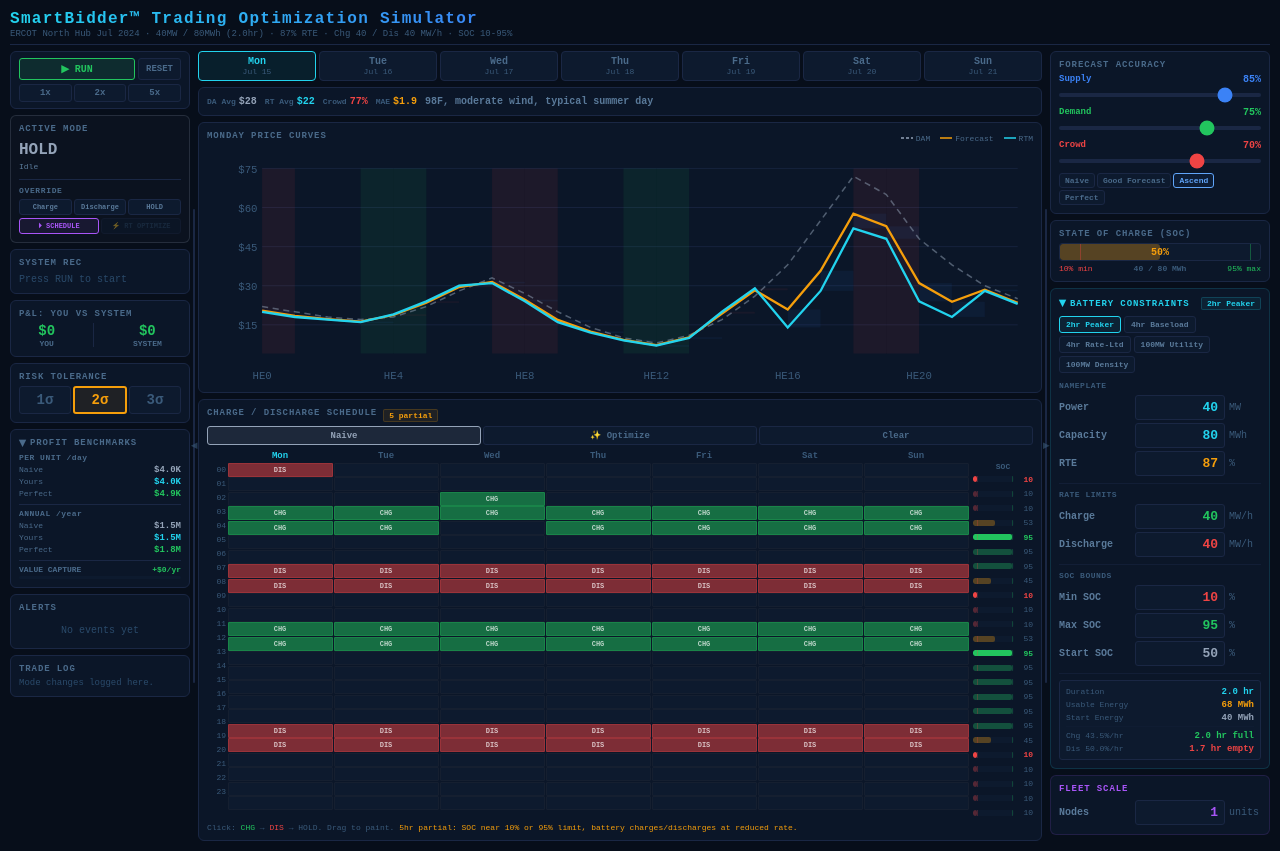
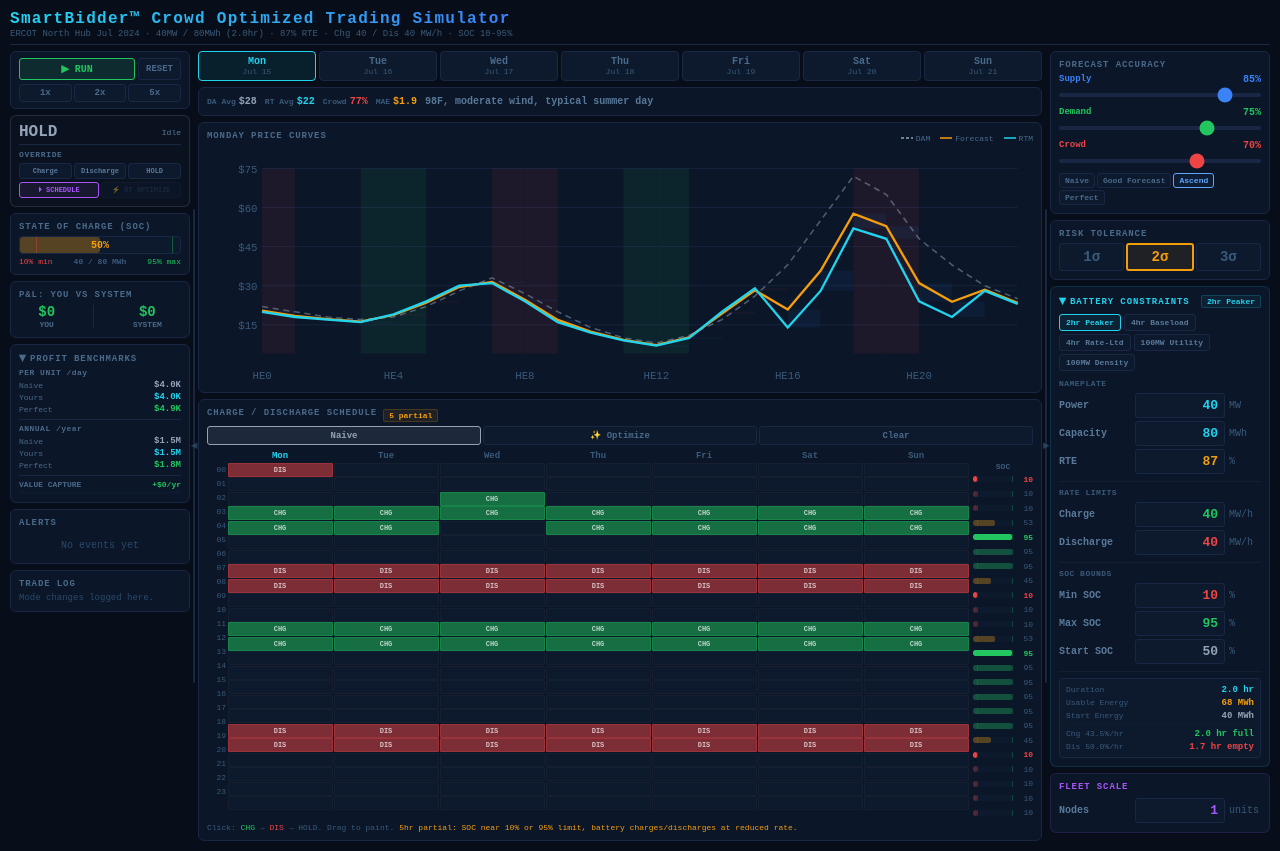
Before and after one commit to Tobombadil/Ascendthecrowd, a React (Vite) app: page / in a window 1280 px wide. Built offline with nearby package versions, Linux system fonts and the light colour scheme.

Commit message:
Merge mode and rec, reorganize panels

```diff
--- a/src/dashboard.jsx
+++ b/src/dashboard.jsx
@@ -504,7 +504,7 @@
       {/* HEADER */}
       <div style={{display:"flex",flexDirection:mob?"column":"row",alignItems:mob?"stretch":"center",justifyContent:"space-between",marginBottom:6,paddingBottom:5,borderBottom:"1px solid #1a2744",gap:mob?8:0}}>
         <div>
-          <div style={{fontSize:f(14),fontWeight:800,letterSpacing:".08em",background:"linear-gradient(90deg,#22d3ee,#3b82f6)",WebkitBackgroundClip:"text",WebkitTextFillColor:"transparent"}}>SmartBidder™ Trading Optimization Simulator</div>
+          <div style={{fontSize:f(14),fontWeight:800,letterSpacing:".08em",background:"linear-gradient(90deg,#22d3ee,#3b82f6)",WebkitBackgroundClip:"text",WebkitTextFillColor:"transparent"}}>SmartBidder™ Crowd Optimized Trading Simulator</div>
           <div style={{fontSize:f(8),color:"#3a5a7a",marginTop:1}}>ERCOT North Hub Jul 2024 &middot; {battMW}MW / {battMWh}MWh ({duration.toFixed(1)}hr) &middot; {rte}% RTE &middot; Chg {chgMW} / Dis {disMW} MW/h &middot; SOC {minSoc}-{maxSoc}%{fleetN>1?<span style={{color:"#a855f7"}}> &middot; {fleetN} units = {(battMW*fleetN).toLocaleString()}MW fleet</span>:null}</div>
         </div>
       </div>
@@ -534,33 +534,43 @@
                 <button key={s.v} onClick={()=>setSpeed(s.v)} style={{flex:1,padding:"3px 0",borderRadius:3,border:speed===s.v?"1px solid #3b82f6":"1px solid #1a2744",background:speed===s.v?"#3b82f620":"#0d1a2e",color:speed===s.v?"#60a5fa":"#4a6a8a",fontFamily:"inherit",fontSize:f(8),fontWeight:600,cursor:"pointer",textAlign:"center"}}>{s.l}</button>))}
             </div>
           </div>
-          {/* Active mode + override */}
+          {/* Active mode + system rec unified */}
           <div style={{...P,background:(MC[eMode]||"#94a3b8")+"08",borderColor:(MC[eMode]||"#94a3b8")+"30"}}>
             <div style={{display:"flex",justifyContent:"space-between",alignItems:"center",marginBottom:4}}>
-              <div style={LB}>ACTIVE MODE</div>
-              {manual&&<div style={{fontSize:f(7),fontWeight:700,padding:"1px 4px",borderRadius:2,background:"#f59e0b15",border:"1px solid #f59e0b30",color:"#f59e0b"}}>OVERRIDE</div>}
+              <div style={{display:"flex",alignItems:"center",gap:4}}>
+                <div style={{fontSize:f(14),fontWeight:900,color:MC[eMode]||"#94a3b8",lineHeight:1}}>{eMode}</div>
+                {manual&&<div style={{fontSize:f(7),fontWeight:700,padding:"1px 4px",borderRadius:2,background:"#f59e0b15",border:"1px solid #f59e0b30",color:"#f59e0b"}}>OVERRIDE</div>}
+              </div>
+              <div style={{fontSize:f(7),color:"#5a7a9a",textAlign:"right"}}>
+                {eMode==="CHARGE"?"Buying "+chgMW+"MW":eMode==="DISCHARGE"?"Selling "+disMW+"MW":"Idle"}{last?" @ $"+last.rt:""}
+              </div>
             </div>
-            <div style={{fontSize:f(14),fontWeight:900,color:MC[eMode]||"#94a3b8",lineHeight:1.1,marginBottom:2}}>{eMode}</div>
-            <div style={{fontSize:f(7),color:"#5a7a9a",marginBottom:8}}>
-              {eMode==="CHARGE"?"Buying "+chgMW+"MW":eMode==="DISCHARGE"?"Selling "+disMW+"MW":"Idle"}{last?" @ $"+last.rt+"/MWh":""}
-            </div>
-            <div style={{borderTop:"1px solid #1a2744",paddingTop:6}}>
+            {rec&&rec.tag&&<div style={{display:"flex",alignItems:"center",gap:4,marginBottom:4}}>
+              <div style={{fontSize:f(7),fontWeight:700,padding:"1px 4px",borderRadius:2,background:(rec.tc||"#f59e0b")+"20",color:rec.tc||"#f59e0b"}}>{rec.tag}</div>
+              <div style={{flex:1,height:3,background:"#0d1a2e",borderRadius:2,overflow:"hidden"}}><div style={{height:"100%",width:rec.conf+"%",borderRadius:2,background:MC[rec.mode],transition:"width .3s"}}/></div>
+              <span style={{fontSize:f(7),color:"#5a7a9a"}}>{rec.conf}%</span>
+            </div>}
+            {rec&&<div style={{fontSize:f(7),color:"#5a7a9a",lineHeight:1.4,marginBottom:4}}>{rec.reason}</div>}
+            {rec&&rec.ovr&&!manual&&<div style={{padding:"2px 4px",background:"#f59e0b10",borderRadius:2,border:"1px solid #f59e0b20",fontSize:f(7),color:"#f59e0b",marginBottom:4}}>Overriding schedule</div>}
+            <div style={{borderTop:"1px solid #1a2744",paddingTop:5}}>
               <div style={{fontSize:f(7),fontWeight:600,color:"#4a6a8a",letterSpacing:".08em",marginBottom:4}}>OVERRIDE</div>
               <OvrBtns/>
             </div>
           </div>
-          {/* System rec */}
-          <div style={{...P,background:rec?(MC[rec.mode]||"#94a3b8")+"08":"#0b1628"}}>
-            <div style={{display:"flex",justifyContent:"space-between",alignItems:"center",marginBottom:2}}>
-              <div style={LB}>SYSTEM REC</div>
-              {rec&&rec.tag&&<div style={{fontSize:f(7),fontWeight:700,padding:"1px 4px",borderRadius:2,background:(rec.tc||"#f59e0b")+"20",color:rec.tc||"#f59e0b"}}>{rec.tag}</div>}
+          {/* State of Charge */}
+          <div style={P}>
+            <div style={LB}>STATE OF CHARGE (SoC)</div>
+            <div style={{position:"relative",height:18,background:"#0d1a2e",borderRadius:3,overflow:"hidden",border:"1px solid #1a2744"}}>
+              <div style={{position:"absolute",left:minSoc+"%",top:0,width:1,height:"100%",background:"#ef444460",zIndex:1}}/>
+              <div style={{position:"absolute",left:maxSoc+"%",top:0,width:1,height:"100%",background:"#22c55e60",zIndex:1}}/>
+              <div style={{position:"absolute",left:0,top:0,height:"100%",width:soc+"%",borderRadius:3,background:(soc>=maxSoc-2?"#22c55e":soc>60?"#22c55e":soc>30?"#f59e0b":"#ef4444")+"50",transition:"width .4s"}}/>
+              <div style={{position:"absolute",width:"100%",textAlign:"center",fontSize:f(9),fontWeight:800,lineHeight:"18px",color:soc>=maxSoc-2?"#22c55e":soc>60?"#22c55e":soc>30?"#f59e0b":"#ef4444",zIndex:2}}>{soc.toFixed(0)}%</div>
             </div>
-            {rec?(<div>
-              <div style={{fontSize:f(14),fontWeight:900,color:MC[rec.mode],marginBottom:2}}>{rec.mode}</div>
-              <div style={{height:3,background:"#0d1a2e",borderRadius:2,marginBottom:4,overflow:"hidden"}}><div style={{height:"100%",width:rec.conf+"%",borderRadius:2,background:MC[rec.mode],transition:"width .3s"}}/></div>
-              <div style={{fontSize:f(7),color:"#5a7a9a",lineHeight:1.5}}>{rec.reason}</div>
-              {rec.ovr&&!manual&&<div style={{marginTop:3,padding:"2px 4px",background:"#f59e0b10",borderRadius:2,border:"1px solid #f59e0b20",fontSize:f(7),color:"#f59e0b"}}>Overriding schedule</div>}
-            </div>):<div style={{color:"#2a4a6a",fontSize:f(9)}}>Press RUN to start</div>}
+            <div style={{display:"flex",justifyContent:"space-between",marginTop:3}}>
+              <span style={{fontSize:f(7),color:"#ef4444"}}>{minSoc}% min</span>
+              <span style={{fontSize:f(7),color:"#3a5a7a",fontWeight:600}}>{((soc/100)*battMWh).toFixed(0)} / {battMWh} MWh</span>
+              <span style={{fontSize:f(7),color:"#22c55e"}}>{maxSoc}% max</span>
+            </div>
           </div>
           {/* P&L */}
           <div style={P}>
@@ -579,16 +589,6 @@
                 <div style={{textAlign:"center"}}><div style={{fontSize:f(12),fontWeight:800,color:sPnl>=0?"#22c55e":"#ef4444"}}>{fmtDol(sPnl*fleetN)}</div><div style={{fontSize:f(7),color:"#4a6a8a",fontWeight:600}}>SYSTEM</div></div>
               </div>
             </div>}
-          </div>
-          {/* Risk tolerance */}
-          <div style={P}>
-            <div style={LB}>RISK TOLERANCE</div>
-            <div style={{display:"flex",gap:2}}>
-              {[{v:1,l:"1\u03C3",c:"#ef4444"},{v:2,l:"2\u03C3",c:"#f59e0b"},{v:3,l:"3\u03C3",c:"#22c55e"}].map(o=>(
-                <button key={o.v} onClick={()=>setSigTh(o.v)} style={{flex:1,padding:"4px",borderRadius:3,cursor:"pointer",fontFamily:"inherit",textAlign:"center",border:sigTh===o.v?"2px solid "+o.c:"1px solid #1a2744",background:sigTh===o.v?o.c+"15":"#0d1a2e"}}>
-                  <div style={{fontSize:f(12),fontWeight:800,color:sigTh===o.v?o.c:"#3a5a7a"}}>{o.l}</div>
-                </button>))}
-            </div>
           </div>
           {/* Revenue */}
           <div style={P}>
@@ -788,19 +788,14 @@
                 <button key={n} onClick={()=>{setSupAcc(p.sup);setDemAcc(p.dem);setCrdAcc(p.crd);setAccP(n);}} style={{padding:"2px 5px",borderRadius:3,fontSize:f(7),fontWeight:600,cursor:"pointer",fontFamily:"inherit",border:accP===n?"1px solid #60a5fa":"1px solid #1a2744",background:accP===n?"#3b82f610":"#0d1a2e",color:accP===n?"#60a5fa":"#4a6a8a"}}>{n}</button>))}
             </div>
           </div>
-          {/* STATE OF CHARGE */}
+          {/* RISK TOLERANCE */}
           <div style={P}>
-            <div style={LB}>STATE OF CHARGE (SoC)</div>
-            <div style={{position:"relative",height:18,background:"#0d1a2e",borderRadius:3,overflow:"hidden",border:"1px solid #1a2744"}}>
-              <div style={{position:"absolute",left:minSoc+"%",top:0,width:1,height:"100%",background:"#ef444460",zIndex:1}}/>
-              <div style={{position:"absolute",left:maxSoc+"%",top:0,width:1,height:"100%",background:"#22c55e60",zIndex:1}}/>
-              <div style={{position:"absolute",left:0,top:0,height:"100%",width:soc+"%",borderRadius:3,background:(soc>=maxSoc-2?"#22c55e":soc>60?"#22c55e":soc>30?"#f59e0b":"#ef4444")+"50",transition:"width .4s"}}/>
-              <div style={{position:"absolute",width:"100%",textAlign:"center",fontSize:f(9),fontWeight:800,lineHeight:"18px",color:soc>=maxSoc-2?"#22c55e":soc>60?"#22c55e":soc>30?"#f59e0b":"#ef4444",zIndex:2}}>{soc.toFixed(0)}%</div>
-            </div>
-            <div style={{display:"flex",justifyContent:"space-between",marginTop:3}}>
-              <span style={{fontSize:f(7),color:"#ef4444"}}>{minSoc}% min</span>
-              <span style={{fontSize:f(7),color:"#3a5a7a",fontWeight:600}}>{((soc/100)*battMWh).toFixed(0)} / {battMWh} MWh</span>
-              <span style={{fontSize:f(7),color:"#22c55e"}}>{maxSoc}% max</span>
+            <div style={LB}>RISK TOLERANCE</div>
+            <div style={{display:"flex",gap:2}}>
+              {[{v:1,l:"1\u03C3",c:"#ef4444"},{v:2,l:"2\u03C3",c:"#f59e0b"},{v:3,l:"3\u03C3",c:"#22c55e"}].map(o=>(
+                <button key={o.v} onClick={()=>setSigTh(o.v)} style={{flex:1,padding:"4px",borderRadius:3,cursor:"pointer",fontFamily:"inherit",textAlign:"center",border:sigTh===o.v?"2px solid "+o.c:"1px solid #1a2744",background:sigTh===o.v?o.c+"15":"#0d1a2e"}}>
+                  <div style={{fontSize:f(12),fontWeight:800,color:sigTh===o.v?o.c:"#3a5a7a"}}>{o.l}</div>
+                </button>))}
             </div>
           </div>
           {/* BATTERY CONSTRAINTS (collapsible) */}
```
